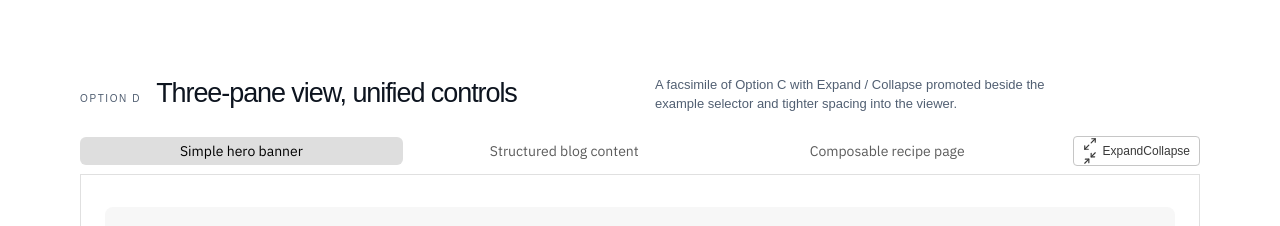
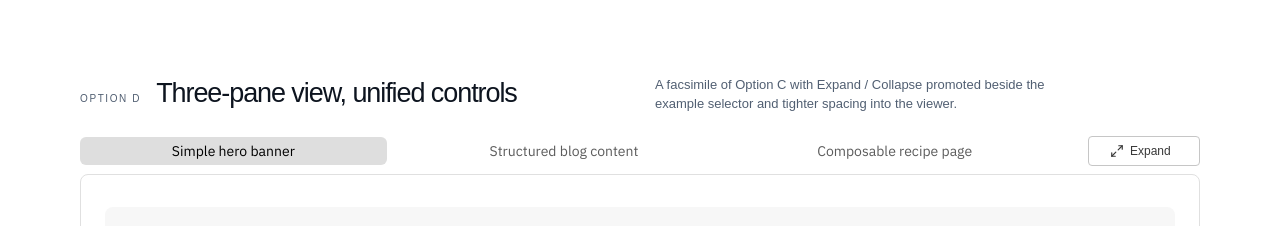
Before and after one commit to dbrown1976/nga-ui-evolution, a Next.js app: page / in a window 1280 px wide. Shown: the part 3320-3546 px from the top of the page. Built offline with nearby package versions, Linux system fonts and the light colour scheme.

Commit message:
Refine Option D spacing and viewport radius

```diff
--- a/app/globals.css
+++ b/app/globals.css
@@ -136,7 +136,7 @@ button { cursor: pointer; }
 .option-d-controls {
   display: flex;
   align-items: center;
-  gap: 24px;
+  gap: 40px;
   margin-bottom: 8px;
 }
 .option-d-controls .option-c-example-nav {
@@ -144,11 +144,51 @@ button { cursor: pointer; }
   min-width: 0;
   margin-bottom: 0;
 }
+.option-d-controls .example-selector {
+  gap: 24px;
+}
 .option-d-controls .option-c-expand-control {
-  flex: 0 0 auto;
+  flex: 0 0 112px;
+  width: 112px;
+  justify-content: center;
+}
+.option-d-expand-icon,
+.option-d-expand-label {
+  position: relative;
+  display: inline-grid;
+  align-items: center;
+}
+.option-d-expand-icon {
+  width: 14px;
+  height: 14px;
+}
+.option-d-expand-icon svg,
+.option-d-expand-label > span {
+  grid-area: 1 / 1;
+  transition: opacity .18s ease, transform .18s ease;
+}
+.option-d-expand-label {
+  min-width: 48px;
+  text-align: left;
+}
+.option-d-icon-collapse,
+.option-d-label-collapse {
+  opacity: 0;
+  transform: translateY(3px);
+}
+.option-d-variant.is-expanded .option-d-icon-expand,
+.option-d-variant.is-expanded .option-d-label-expand {
+  opacity: 0;
+  transform: translateY(-3px);
+}
+.option-d-variant.is-expanded .option-d-icon-collapse,
+.option-d-variant.is-expanded .option-d-label-collapse {
+  opacity: 1;
+  transform: translateY(0);
 }
 .prototype-option:has(.option-d-variant) .preview-frame-wrap {
   padding-top: 8px;
+  border-radius: 8px;
 }
 .preview-canvas { width: min(var(--preview-width), 100%); min-width: 0; max-width: 100%; overflow: hidden; margin: 0 auto; padding: 24px; transition: width .35s ease; container-type: inline-size; background: #FFFFFF; }
 .option-component { min-width: 0; }
```
